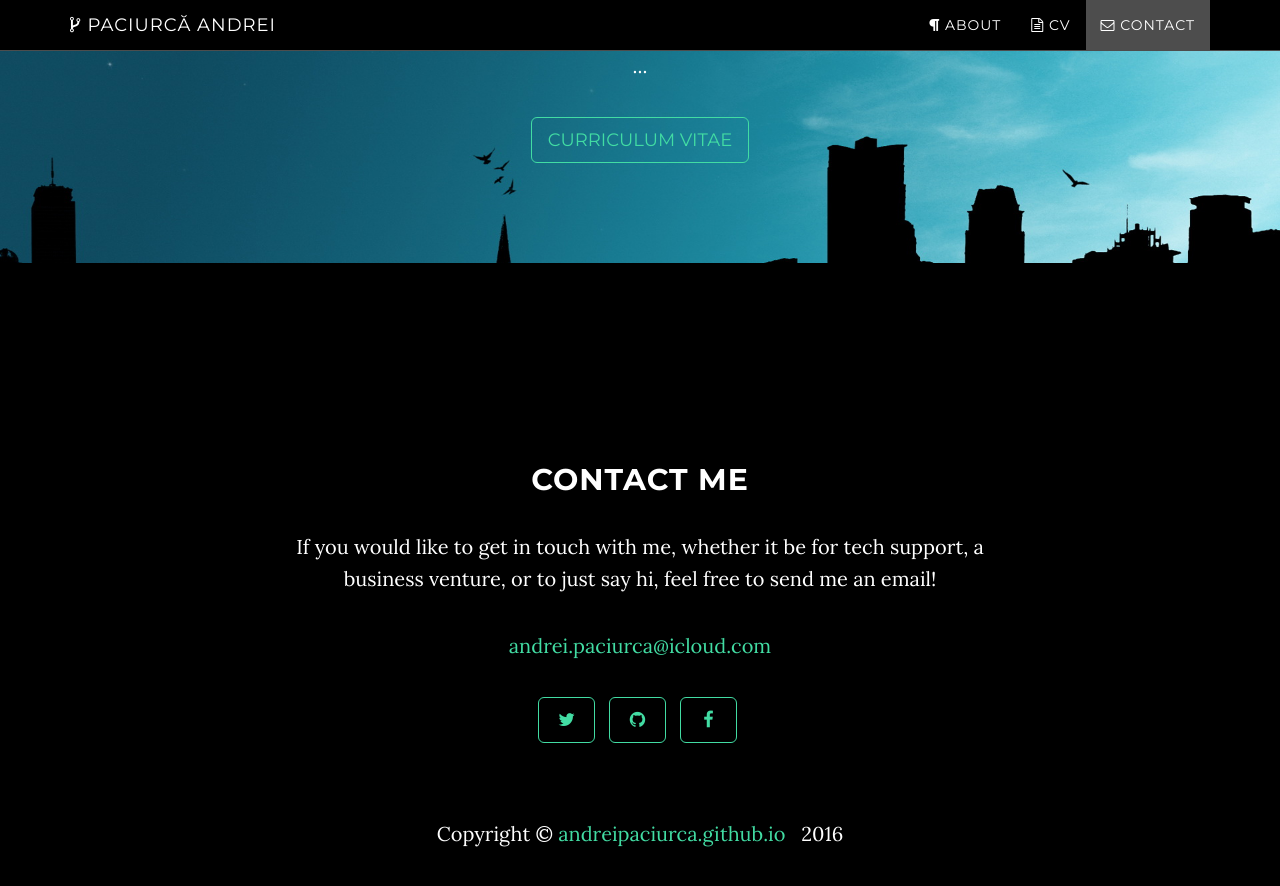
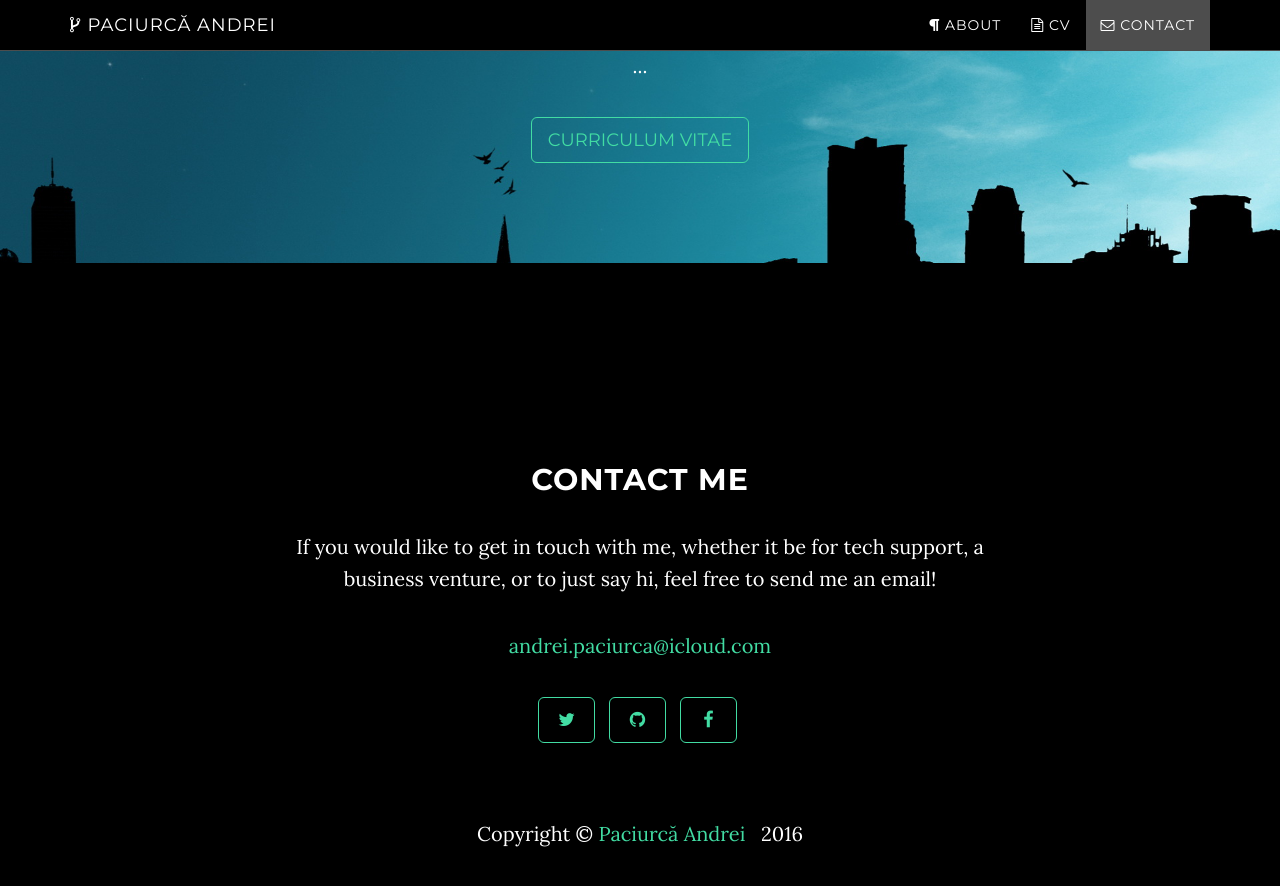
Before and after one commit to andreipaciurca/andreipaciurca.github.io, a Jekyll site: the page built from index.html, in a window 1280 px wide and 900 px high, scrolled down 1818 px. Shown: the top 886 px of the window. Built offline with Jekyll 4.4.1, drawn with Linux system fonts in a browser that asks for light colours.

Commit message:
Update footer.html

```diff
--- a/_includes/footer.html
+++ b/_includes/footer.html
@@ -1,7 +1,7 @@
     <!-- Footer -->
     <footer>
-        <div class="container text-center">
-            <p>Copyright &copy; <a href="#" style="text-decoration:none">{{ site.footer }}</a> &nbsp
+        <div class="container text-center" overflow="hidden" white-space="nowrap">
+            <p>Copyright &copy; <a onclick="location.reload();" style="text-decoration:none">Paciurcă Andrei</a> &nbsp
             <script language="javascript">
                 if(document.write(new Date().getFullYear()) != null)
                     document.write(new Date().getFullYear()).innerHTML
```
